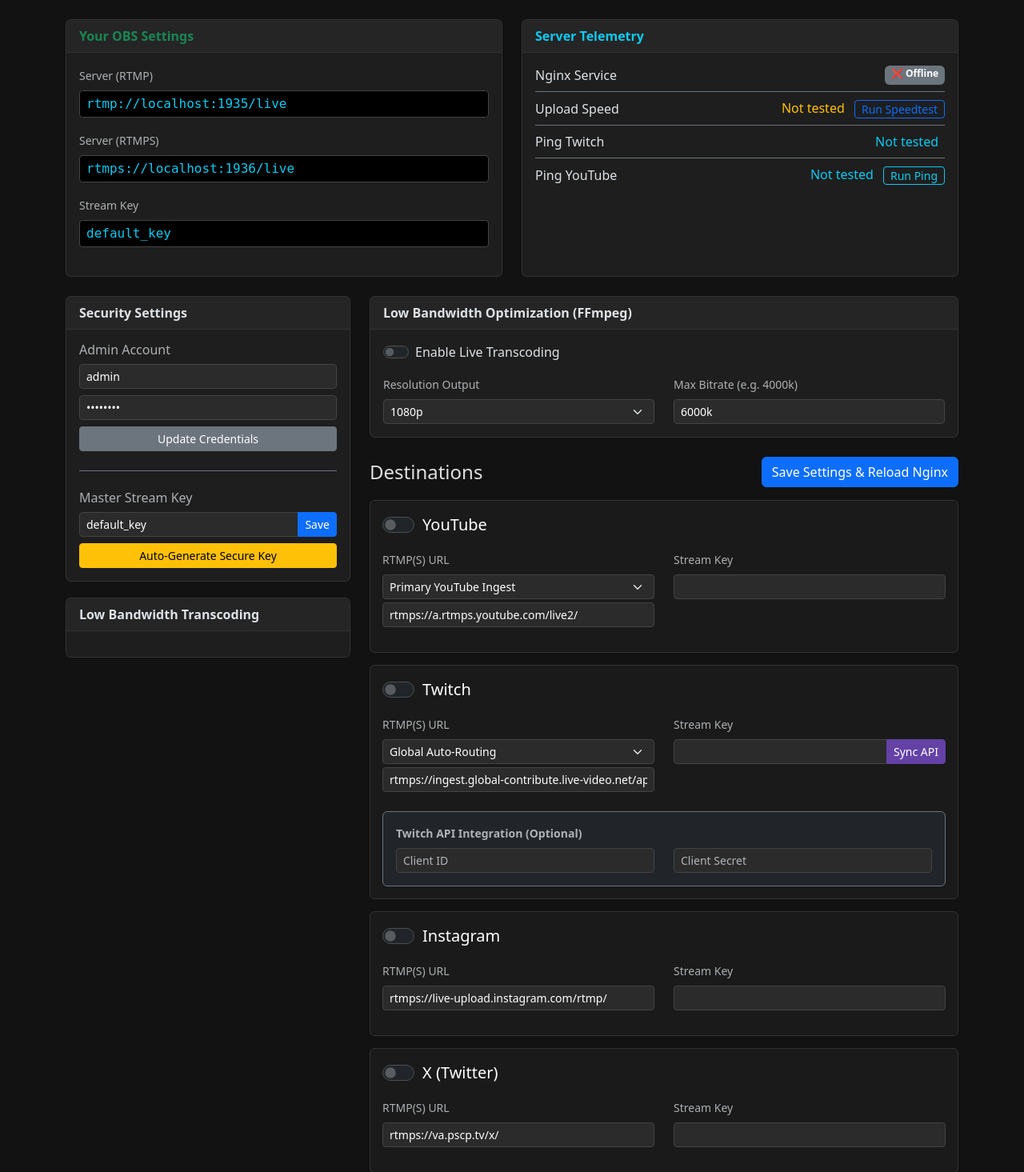
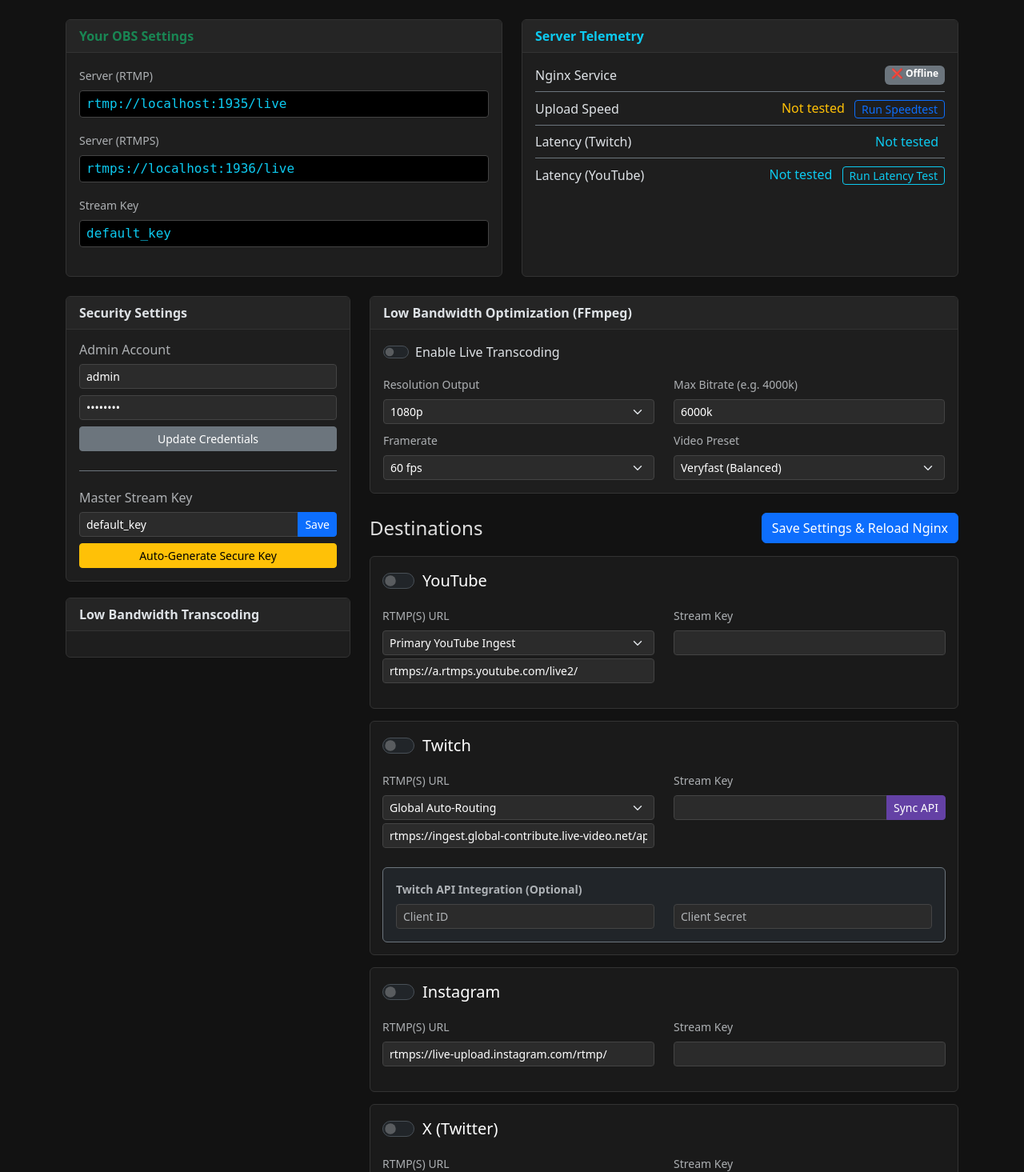
Before and after one commit to cookiebaits/ckerestrm, a Flask app: page / in a window 1280 px wide. Shown: the part 57-1522 px from the top of the page at 80% size. Run offline with Flask 3, Linux system fonts and the light colour scheme; the visitor is signed in with stand-in values (Sample User, id 1); data comes from the database, SQL or seed files in the repository; parts of the project's set-up code (start-up, migrations or seed data) failed here and were passed over.

Commit message:
feat: fix ping telemetry and add advanced transcoding options
- Switched `/api/ping_platforms` from using ICMP `ping` to TCP port 443 socket connection tests. This bypasses common ICMP blocking issues encountered on cloud VPS providers and Twitch ingest servers.
- Added `--secure` flag to `speedtest-cli` to enhance reliability against HTTP blocking.
- Changed default fallback `ADMIN_PASSWORD` from `password` to `P4sswerd`.
- Added Framerate (`60` / `30`) and Video Preset (`ultrafast` through `faster`) settings to the Low Bandwidth Transcoding config block, updating FFmpeg config generation to parse these parameters to give the user finer control over CPU/Bandwidth tradeoffs.

Co-authored-by: cookiebaits <186959723+cookiebaits@users.noreply.github.com>

```diff
--- a/app/app.py
+++ b/app/app.py
@@ -23,7 +23,7 @@ NGINX_CONF = '/etc/nginx/nginx.conf'
 NGINX_TEMPLATE = '/etc/nginx/nginx.conf.template'
 
 ADMIN_USERNAME = os.environ.get('ADMIN_USERNAME', 'admin')
-ADMIN_PASSWORD = os.environ.get('ADMIN_PASSWORD', 'password')
+ADMIN_PASSWORD = os.environ.get('ADMIN_PASSWORD', 'P4sswerd')
 
 import urllib.parse
 def get_db_connection():
@@ -39,8 +39,10 @@ def init_db():
         "ALTER TABLE settings ADD COLUMN transcode_active INTEGER DEFAULT 0",
         "ALTER TABLE settings ADD COLUMN resolution TEXT DEFAULT '1080'",
         "ALTER TABLE settings ADD COLUMN bitrate TEXT DEFAULT '6000k'",
+        "ALTER TABLE settings ADD COLUMN framerate TEXT DEFAULT '60'",
+        "ALTER TABLE settings ADD COLUMN video_preset TEXT DEFAULT 'veryfast'",
         "ALTER TABLE settings ADD COLUMN admin_username TEXT DEFAULT 'admin'",
-        "ALTER TABLE settings ADD COLUMN admin_password TEXT DEFAULT 'password'",
+        "ALTER TABLE settings ADD COLUMN admin_password TEXT DEFAULT 'P4sswerd'",
         "ALTER TABLE settings ADD COLUMN twitch_client_id TEXT DEFAULT ''",
         "ALTER TABLE settings ADD COLUMN twitch_client_secret TEXT DEFAULT ''",
         "ALTER TABLE settings ADD COLUMN youtube_client_id TEXT DEFAULT ''",
@@ -57,11 +59,13 @@ def init_db():
         CREATE TABLE IF NOT EXISTS settings (
             id INTEGER PRIMARY KEY AUTOINCREMENT,
             admin_username TEXT DEFAULT 'admin',
-            admin_password TEXT DEFAULT 'password',
+            admin_password TEXT DEFAULT 'P4sswerd',
             master_stream_key TEXT DEFAULT 'default_key',
             transcode_active INTEGER DEFAULT 0,
             resolution TEXT DEFAULT '1080',
             bitrate TEXT DEFAULT '6000k',
+            framerate TEXT DEFAULT '60',
+            video_preset TEXT DEFAULT 'veryfast',
             youtube_url TEXT DEFAULT 'rtmps://a.rtmps.youtube.com/live2/',
             youtube_key TEXT DEFAULT '',
             youtube_client_id TEXT DEFAULT '',
@@ -174,7 +178,10 @@ def _build_nginx_conf(settings, stunnel_mappings):
             res_map = {'1080': '1920x1080', '720': '1280x720'}
             res = sanitize(res_map.get(settings['resolution'], '1920x1080'))
             bitrate = sanitize(settings['bitrate'])
-            ffmpeg_exec = f"exec ffmpeg -i rtmp://127.0.0.1:1935/live/$name -c:v libx264 -preset veryfast -b:v {bitrate} -maxrate {bitrate} -bufsize {bitrate} -s {res} -c:a aac -b:a 128k -f flv rtmp://127.0.0.1:1935/out/$name;"
+            fps = sanitize(settings.get('framerate', '60'))
+            preset = sanitize(settings.get('video_preset', 'veryfast'))
+
+            ffmpeg_exec = f"exec ffmpeg -i rtmp://127.0.0.1:1935/live/$name -c:v libx264 -preset {preset} -b:v {bitrate} -maxrate {bitrate} -bufsize {bitrate} -s {res} -r {fps} -c:a aac -b:a 128k -f flv rtmp://127.0.0.1:1935/out/$name;"
             new_conf = new_conf.replace('# FFMPEG_EXEC', ffmpeg_exec)
         else:
             new_conf = template.replace('# PUSH_DIRECTIVES', push_block)
@@ -404,6 +411,8 @@ def save():
     updates['transcode_active'] = 1 if request.form.get('transcode_active') else 0
     updates['resolution'] = request.form.get('resolution', '1080')
     updates['bitrate'] = request.form.get('bitrate', '6000k')
+    updates['framerate'] = request.form.get('framerate', '60')
+    updates['video_preset'] = request.form.get('video_preset', 'veryfast')
 
     updates['twitch_client_id'] = request.form.get('twitch_client_id', '')
     updates['twitch_client_secret'] = request.form.get('twitch_client_secret', '')
@@ -418,6 +427,7 @@ def save():
         UPDATE settings SET
             master_stream_key = ?,
             transcode_active = ?, resolution = ?, bitrate = ?,
+            framerate = ?, video_preset = ?,
             youtube_url = ?, youtube_key = ?, youtube_active = ?,
             twitch_url = ?, twitch_key = ?, twitch_active = ?,
             twitch_client_id = ?, twitch_client_secret = ?,
@@ -427,6 +437,7 @@ def save():
     ''', (
         updates['master_stream_key'],
         updates['transcode_active'], updates['resolution'], updates['bitrate'],
+        updates['framerate'], updates['video_preset'],
         updates['youtube_url'], updates['youtube_key'], updates['youtube_active'],
         updates['twitch_url'], updates['twitch_key'], updates['twitch_active'],
         updates['twitch_client_id'], updates['twitch_client_secret'],
@@ -509,35 +520,23 @@ def api_ping_platforms():
     if not session.get('logged_in'):
         return Response('Unauthorized', status=401)
 
-    import platform
-    import re
-    param = '-n' if platform.system().lower()=='windows' else '-c'
+    import socket
+    import time
 
     results = {'twitch': 'Error', 'youtube': 'Error'}
 
-    try:
-        res = subprocess.check_output(['ping', param, '4', 'live.twitch.tv']).decode('utf-8')
-        # Extract average ping. This varies by OS but we can look for "avg" or min/avg/max
-        match = re.search(r'=\s*[\d\.]+/([\d\.]+)/[\d\.]+', res) # Linux standard
-        if match:
-            results['twitch'] = f"{float(match.group(1)):.1f} ms"
-        else:
-            # Fallback simple search
-            match = re.search(r'time=([\d\.]+)', res)
-            if match:
-                results['twitch'] = f"{float(match.group(1)):.1f} ms"
-    except Exception: pass
+    def measure_tcp_latency(host, port=443, timeout=3):
+        try:
+            start_time = time.time()
+            with socket.create_connection((host, port), timeout=timeout):
+                pass
+            end_time = time.time()
+            return f"{(end_time - start_time) * 1000:.1f} ms"
+        except Exception:
+            return "Timeout/Blocked"
 
-    try:
-        res = subprocess.check_output(['ping', param, '4', 'a.rtmps.youtube.com']).decode('utf-8')
-        match = re.search(r'=\s*[\d\.]+/([\d\.]+)/[\d\.]+', res)
-        if match:
-            results['youtube'] = f"{float(match.group(1)):.1f} ms"
-        else:
-            match = re.search(r'time=([\d\.]+)', res)
-            if match:
-                results['youtube'] = f"{float(match.group(1)):.1f} ms"
-    except Exception: pass
+    results['twitch'] = measure_tcp_latency('live.twitch.tv')
+    results['youtube'] = measure_tcp_latency('a.rtmps.youtube.com')
 
     from flask import jsonify
     return jsonify(results)
@@ -548,8 +547,8 @@ def api_speedtest():
         return Response('Unauthorized', status=401)
 
     try:
-        # Run speedtest-cli and parse output
-        res = subprocess.check_output(['speedtest-cli', '--simple']).decode('utf-8')
+        # Run speedtest-cli and parse output. Use --secure to avoid some provider HTTP blocks.
+        res = subprocess.check_output(['speedtest-cli', '--simple', '--secure'], stderr=subprocess.STDOUT).decode('utf-8')
         # Example output:
         # Ping: 12.345 ms
         # Download: 123.45 Mbit/s
--- a/app/templates/index.html
+++ b/app/templates/index.html
@@ -71,16 +71,16 @@
                             </div>
                         </div>
                         <div class="d-flex justify-content-between align-items-center mb-2 pb-2 border-bottom border-secondary">
-                            <span>Ping Twitch</span>
+                            <span>Latency (Twitch)</span>
                             <div>
                                 <span id="status-ping-twitch" class="text-info me-2">Not tested</span>
                             </div>
                         </div>
                         <div class="d-flex justify-content-between align-items-center">
-                            <span>Ping YouTube</span>
+                            <span>Latency (YouTube)</span>
                             <div>
                                 <span id="status-ping-youtube" class="text-info me-2">Not tested</span>
-                                <button id="btn-ping" class="btn btn-sm btn-outline-info py-0">Run Ping</button>
+                                <button id="btn-ping" class="btn btn-sm btn-outline-info py-0" title="Measures TCP handshake time to bypass ICMP blocks">Run Latency Test</button>
                             </div>
                         </div>
                     </div>
@@ -209,7 +209,7 @@
                                 <input class="form-check-input" type="checkbox" id="transcode_active" name="transcode_active" {% if settings.transcode_active %}checked{% endif %}>
                                 <label class="form-check-label" for="transcode_active">Enable Live Transcoding</label>
                             </div>
-                            <div class="row">
+                            <div class="row mb-2">
                                 <div class="col-6">
                                     <label class="form-label small text-muted">Resolution Output</label>
                                     <select class="form-select form-select-sm" name="resolution">
@@ -220,6 +220,24 @@
                                 <div class="col-6">
                                     <label class="form-label small text-muted">Max Bitrate (e.g. 4000k)</label>
                                     <input type="text" class="form-control form-control-sm" name="bitrate" value="{{ settings.bitrate }}">
+                                </div>
+                            </div>
+                            <div class="row">
+                                <div class="col-6">
+                                    <label class="form-label small text-muted" title="Lower FPS saves bandwidth">Framerate</label>
+                                    <select class="form-select form-select-sm" name="framerate">
+                                        <option value="60" {% if settings.framerate == '60' %}selected{% endif %}>60 fps</option>
+                                        <option value="30" {% if settings.framerate == '30' %}selected{% endif %}>30 fps</option>
+                                    </select>
+                                </div>
+                                <div class="col-6">
+                                    <label class="form-label small text-muted" title="ultrafast uses less CPU, veryfast/faster looks better but uses more CPU">Video Preset</label>
+                                    <select class="form-select form-select-sm" name="video_preset">
+                                        <option value="ultrafast" {% if settings.video_preset == 'ultrafast' %}selected{% endif %}>Ultrafast (Low CPU)</option>
+                                        <option value="superfast" {% if settings.video_preset == 'superfast' %}selected{% endif %}>Superfast</option>
+                                        <option value="veryfast" {% if settings.video_preset == 'veryfast' %}selected{% endif %}>Veryfast (Balanced)</option>
+                                        <option value="faster" {% if settings.video_preset == 'faster' %}selected{% endif %}>Faster (High CPU)</option>
+                                    </select>
                                 </div>
                             </div>
                         </div>
```
Also changed, not shown: 1 other file.
